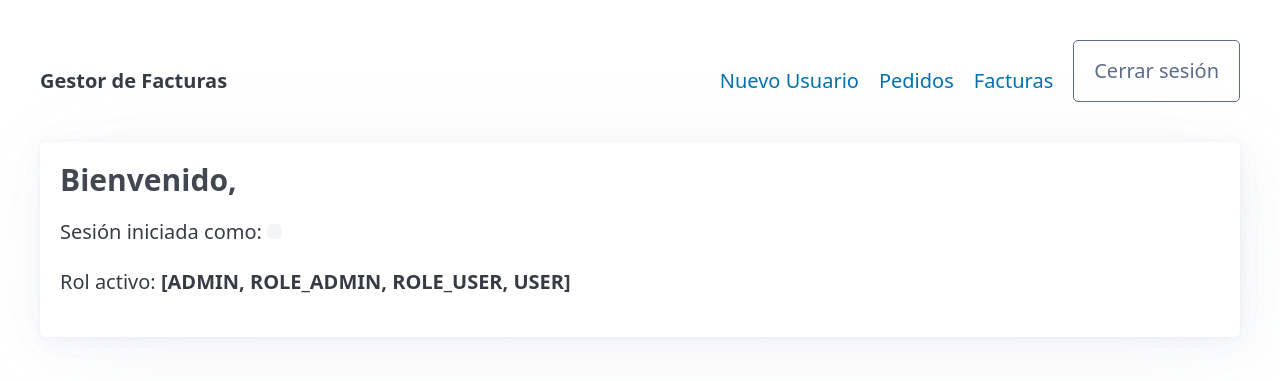
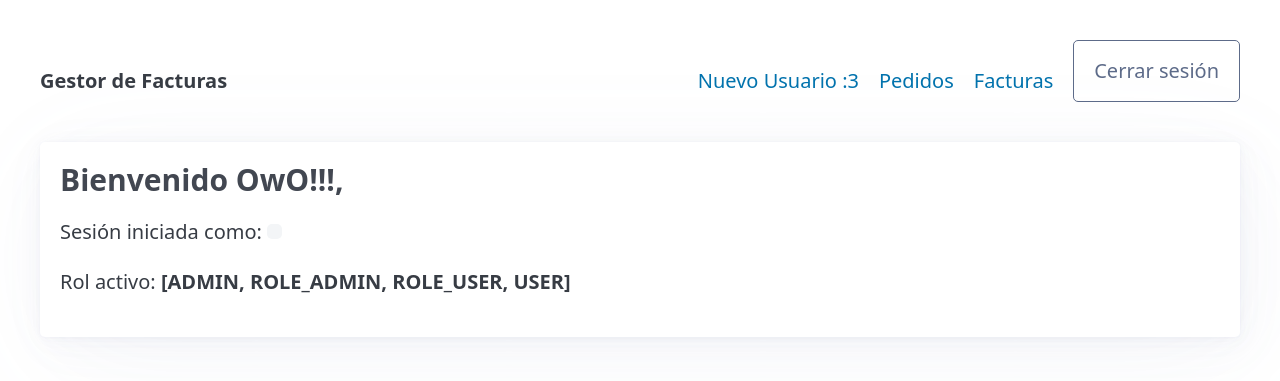
Before and after one commit to sebastiant01/gestor-facturas, a Spring Boot app: page / in a window 1280 px wide. Shown: the top 381 px of the page. Run offline with Spring Boot 4, Linux system fonts and the light colour scheme; the visitor is signed in with stand-in values (Sample User, id 1); some of the project's set-up classes (security, data sources, template engines, error pages and the like) are left out, and stand-ins take their place; some libraries are stand-ins or nearby versions.

Commit message:
feat: mejora owo

```diff
--- a/src/main/resources/templates/inicio.html
+++ b/src/main/resources/templates/inicio.html
@@ -15,7 +15,7 @@
         <ul>
             <!-- Solo visible si el usuario tiene ROLE_ADMIN en Neon -->
             <li sec:authorize="hasRole('ADMIN')">
-                <a th:href="@{/usuarios/nuevo}">Nuevo Usuario</a>
+                <a th:href="@{/usuarios/nuevo}">Nuevo Usuario :3</a>
             </li>
             <li><a th:href="@{/pedidos}">Pedidos</a></li>
             <li><a th:href="@{/facturas}">Facturas</a></li>
@@ -29,7 +29,7 @@
     </nav>
 
     <article>
-        <h3>Bienvenido, <span th:text="${nombre}">Usuario</span></h3>
+        <h3>Bienvenido OwO!!!, <span th:text="${nombre}">Usuario</span></h3>
         <p>Sesión iniciada como: <code th:text="${correo}">correo@dominio.com</code></p>
         <p>Rol activo: <strong sec:authentication="authorities">ROLE_USER</strong></p>
     </article>
```
